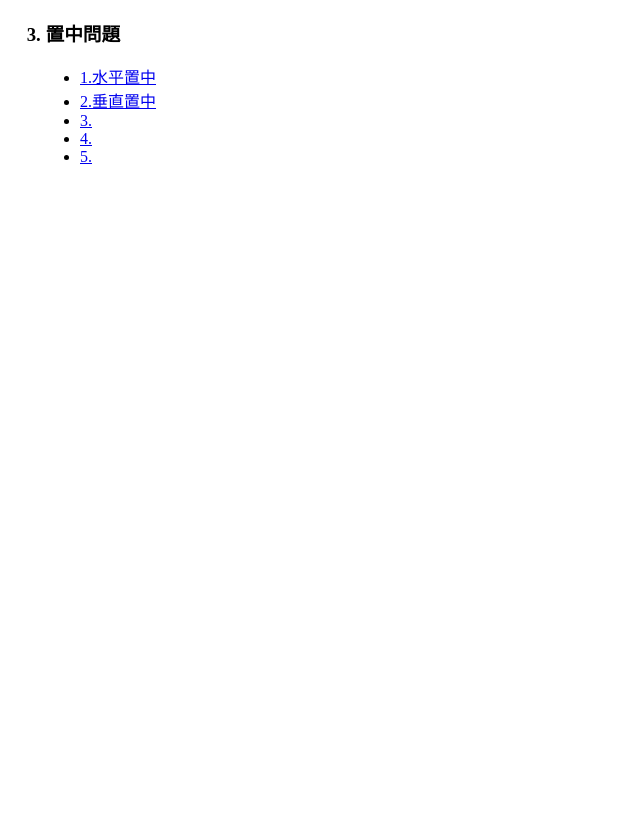
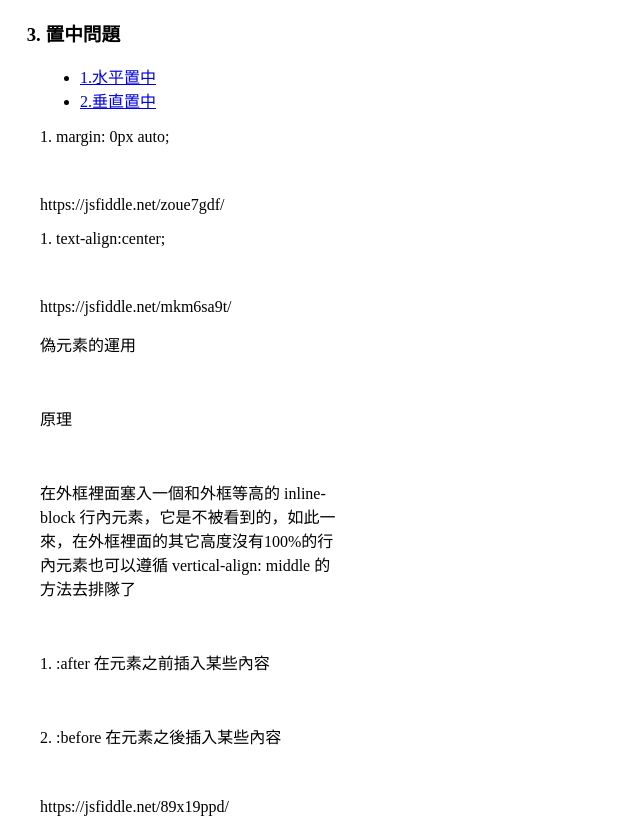
Before and after one commit to edartsai/TeamWork2048V2, a plain HTML site: page view/intro/problems03.html in a window 1280 px wide. Shown: the whole page, without its empty margins (0-640 px from the left). Before the commit the page ends 800 px from the top, so only its background shows below. Drawn offline with Linux system fonts and the light colour scheme.

Commit message:
[add] 置中問題page，加入內容

```diff
--- a/view/intro/problems03.html
+++ b/view/intro/problems03.html
@@ -17,22 +17,40 @@
     </style>
 
     <h3 style="margin-left: 1em;">3. 置中問題</h3>
-    <div id="problems03tabs">
+    <div id="problems03tabs" style="width:300px">
         <ul>
             <li><a href="#problems03tabs-1">1.水平置中</a></li>
             <li><a href="#problems03tabs-2">2.垂直置中</a></li>
-            <li><a href="#problems03tabs-3">3.</a></li>
+            <!--<li><a href="#problems03tabs-3">3.</a></li>
             <li><a href="#problems03tabs-4">4.</a></li>
-            <li><a href="#problems03tabs-5">5.</a></li>
+            <li><a href="#problems03tabs-5">5.</a></li>-->
 
         </ul>
         <div id="problems03tabs-1">
+            <p>1. margin: 0px auto;</p>
+            <br/>
+            <p>https://jsfiddle.net/zoue7gdf/</p>
+            <p>1. text-align:center;</p>
+            <br />
+            <p>https://jsfiddle.net/mkm6sa9t/</p>
+        </div>
+        <div id="problems03tabs-2">
+            <p>偽元素的運用</p>
+            <br />
+            <p>原理</p>
+            <br />
+            <p>在外框裡面塞入一個和外框等高的 inline-block 行內元素，它是不被看到的，如此一來，在外框裡面的其它高度沒有100%的行內元素也可以遵循 vertical-align: middle 的方法去排隊了</p>
+            <br />
+            <p>1. :after  在元素之前插入某些內容</p>
+            <br />
+            <p>2. :before  在元素之後插入某些內容</p>
+            <br />
+            <p>https://jsfiddle.net/89x19ppd/</p>
+
+
 
         </div>
-        <div id="problems03tabs-2">
-
-        </div>
-        <div id="problems03tabs-3">
+        <!--<div id="problems03tabs-3">
 
         </div>
         <div id="problems03tabs-4">
@@ -40,7 +58,7 @@
         </div>
         <div id="problems03tabs-5">
 
-        </div>
+        </div>-->
 
     </div>
 
```
Also changed, not shown: 1 other file.
